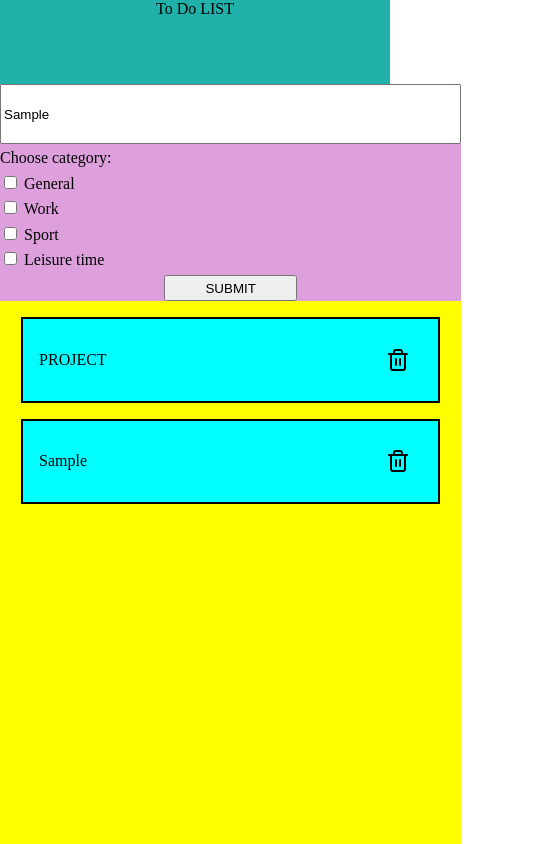
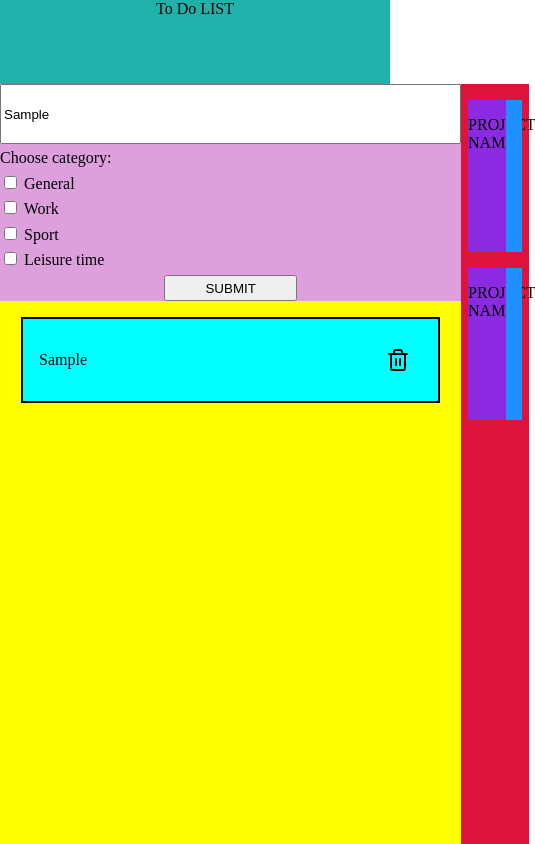
Before and after one commit to jancewicz/To-Do-List, a website built with webpack: page src/index.html in a window 390 px wide. Both pictures are taken after typing "Sample" into the empty fields and a click on the button "SUBMIT". Shown: the whole page, 535 px wide, since content can reach past the window. Built offline with nearby package versions, Linux system fonts and the light colour scheme.

Commit message:
responsive project divs added

```diff
--- a/src/index.html
+++ b/src/index.html
@@ -48,17 +48,26 @@
             </div>
 
             <div class="grid-element-2">
-
-                <div class="category-list-element" id="1">
-                    <div class="go-to-project">PROJECT</div>
-                    <div class="delete-project"> <img src="images/trashbin.svg" class="trashbin-icon"></div>
-                </div>
-
             </div>
 
             <div class="grid-element-3">
+
                 <div class="project-overview">
+                    <div class="project-data">
+                        <p id="project-overview-name">PROJECT NAME</p>
+
+                    </div>
+                    <div class="project-delete-overview"></div>
                 </div>
+
+                <div class="project-overview">
+                    <div class="project-data">
+                        <p class="project-overview-name">PROJECT NAME</p>
+
+                    </div>
+                    <div class="project-delete-overview"></div>
+                </div>
+
             </div>
         </div>
     </div>
--- a/src/index.ts
+++ b/src/index.ts
@@ -5,6 +5,7 @@ import { renderNewProject, rendertrashBinIcon } from './render-functions/renderN
 
 // const projectElement: HTMLButtonElement = document.querySelector(".category-list-element")!;
 const submitFormButton = document.getElementById("submit-task-button") as HTMLButtonElement | null;
+const projectOverviewList: NodeListOf<HTMLElement> = document.querySelectorAll(".project-overview");
 
 const categories: Category[] = [
     Category.GENERAL,
@@ -33,7 +34,7 @@ export const selectCategory = () => {
             break;
     }
     return selectedCategory;
-}
+};
 
 
 if (submitFormButton) {
@@ -41,4 +42,22 @@ if (submitFormButton) {
         event.preventDefault();
         renderNewProject();
     })
-}
+};
+
+
+projectOverviewList.forEach((project: HTMLElement) => {
+    project.addEventListener("click", () => {
+        project.classList.toggle("project-overview-active");
+    });
+});
+
+
+document.addEventListener("click", (event) => {
+    const activeProjectElements: NodeListOf<HTMLElement> = document.querySelectorAll(".project-overview-active");
+    activeProjectElements.forEach((activeProject: HTMLElement) => {
+        if (!activeProject.contains(event.target as Node)) {
+            activeProject.classList.remove("project-overview-active");
+            activeProject.classList.add("project-overview");
+        }
+    });
+});
--- a/src/render-functions/renderNewProject.ts
+++ b/src/render-functions/renderNewProject.ts
@@ -1,12 +1,17 @@
 import { Project } from "../classes/project";
 import { selectCategory } from "..";
 import { Category } from "../classes/project";
+
+const projects: Project[] = [];
+let projectId: number = 1;
+
 
 export const rendertrashBinIcon = () => {
     const trashbinIcon: HTMLImageElement = document.createElement("img");
     trashbinIcon.setAttribute("src", "images/trashbin.svg");
     trashbinIcon.classList.add("trashbin-icon");
     trashbinIcon.setAttribute("alt", "trashbin-icon");
+    trashbinIcon.setAttribute("id", `delete-${projectId}`);
 
     return trashbinIcon;
 }
@@ -20,7 +25,8 @@ export const renderNewProject = () => {
     let newProject: Project = new Project(projectNameInput.value, selectedCategory, new Date());
 
     const newProjectELement: HTMLElement = document.createElement("div");
-    newProjectELement.classList.add("category-list-element");
+    newProjectELement.classList.add("project-list-element");
+    newProjectELement.id = `project-${projectId}`;
 
     const newProjectDescription: HTMLElement = document.createElement("div");
     newProjectDescription.classList.add("go-to-project");
@@ -35,7 +41,9 @@ export const renderNewProject = () => {
     newProjectELement.appendChild(newProjectDescription);
     newProjectELement.appendChild(trashbinDiv);
 
+    projectsOverview.appendChild(newProjectELement);
 
-    projectsOverview.appendChild(newProjectELement);
+    projects.push(newProject);
     console.log(newProject);
+    projectId++;
 }
--- a/src/style.css
+++ b/src/style.css
@@ -74,7 +74,7 @@ body {
     align-items: center;
 }
 
-.category-list-element {
+.project-list-element {
     width: 90%;
     height: 15%;
     background-color: aqua;
@@ -125,16 +125,47 @@ body {
 
 
 .project-overview {
+    position: relative;
     margin-top: 1em;
     width: 80%;
     height: 20%;
     background-color: floralwhite;
-    z-index: 1;
+    display: flex;
+    flex-direction: row;
+    cursor: pointer;
+    scale: 1;
 }
 
+.project-data {
+    width: 70%;
+    height: 100%;
+    background-color: blueviolet;
+}
 
-.testDiv {
-    width: 50px;
-    height: 50px;
-    border: 10px solid black;
+.project-delete-overview {
+    width: 30%;
+    height: 100%;
+    background-color: dodgerblue;
 }
+
+.project-overview:hover {
+    scale: 1.2;
+    translate: 0px 1em;
+    height: 30%;
+    transition: scale 0.5s ease;
+    margin-bottom: 2em;
+}
+
+.project-overview-active {
+    position: relative;
+    margin-top: 1em;
+    width: 80%;
+    background-color: floralwhite;
+    display: flex;
+    flex-direction: row;
+    cursor: pointer;
+    height: 30%;
+    scale: 1.2;
+    translate: 0px 1em;
+    margin-bottom: 2em;
+}
```
Also changed, not shown: dist/bundle.js, dist/index.html, 1 other file.
